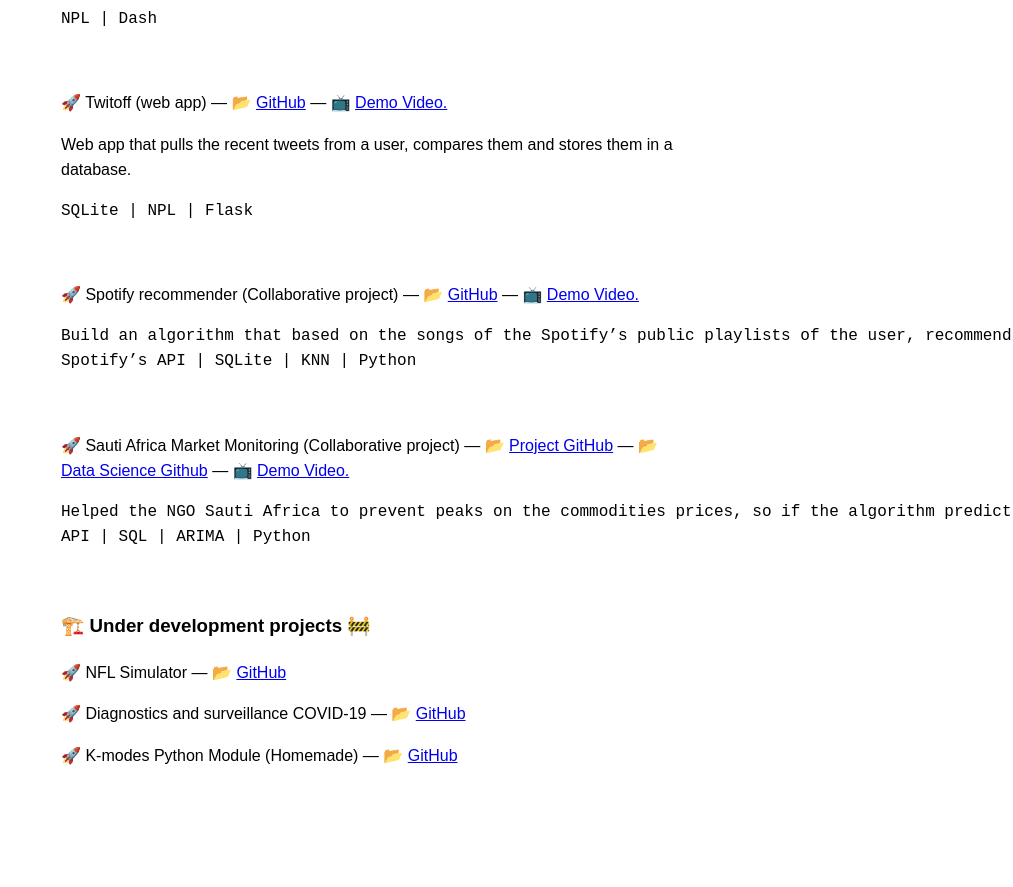
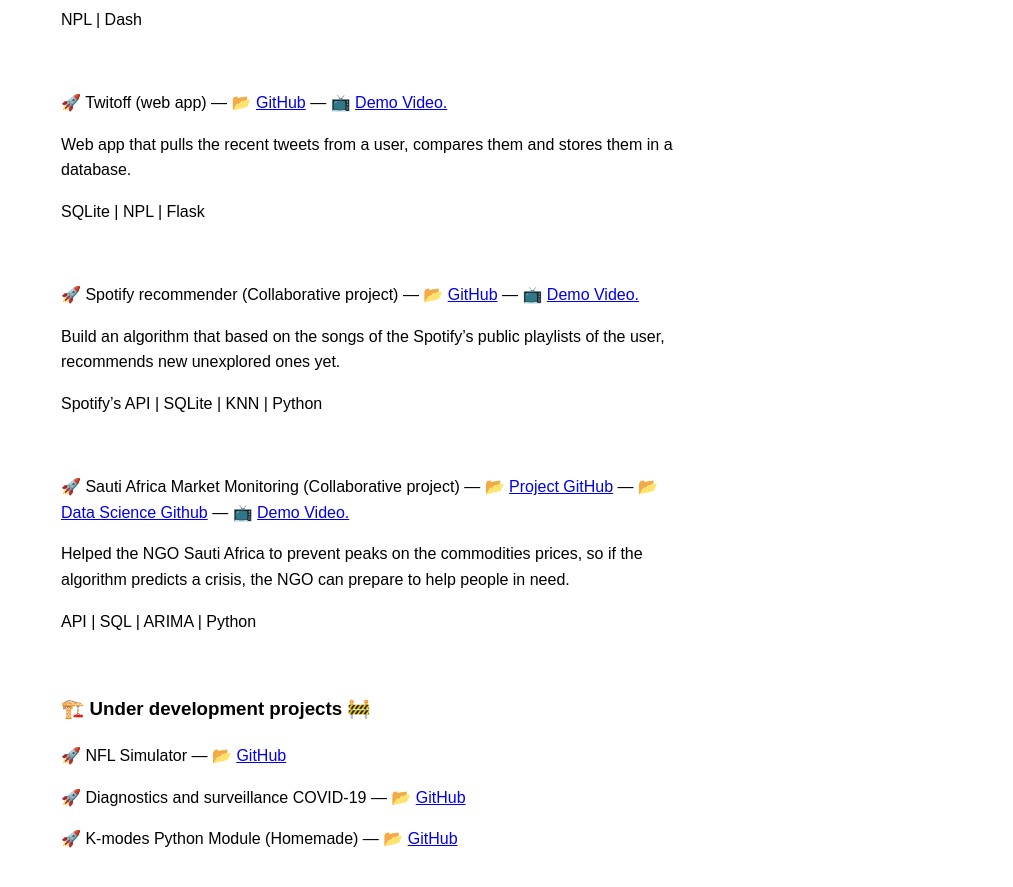
Before and after one commit to CodingDuckmx/CodingDuckmx.github.io, a Jekyll site: the page built from index.md, in a window 1280 px wide and 900 px high, scrolled down 1312 px. Shown: the top 887 px of the window, without its empty margins (267-1280 px from the left). Built offline with Jekyll 4.4.1, drawn with Linux system fonts in a browser that asks for light colours; our own code applies the rules of GitHub Pages for plain Markdown files; before the commit the page ends 2129 px from its top, so only the background shows below that.

```diff
--- a/index.md
+++ b/index.md
@@ -56,36 +56,36 @@ I'm a Mathematician who decided to learn to code, applying my background in Stat
 
   🚀  Is there a relation between the countries' Gross Domestic Product (GDP) and the LGB rights provided to their citizens? — 📂 <a href="https://github.com/CodingDuckmx/DS-Unit-1-Build--Correlation-between-LGBT-Rights-and-GDP">GitHub</a> 📝 <a href="https://medium.com/@CodingDuckMx/is-there-a-relation-between-lgbt-rights-and-gdp-per-capita-in-the-countries-efba6e7dcc64"> Blog post.</a>
 
-  	Statistical Analysis if there is a correletion among these two variables.
+<p> Statistical Analysis if there is a correletion among these two variables. </p>
 
 <br>
 
   🚀 Predicting stars on Kindle books' Reviews. — 📂 <a href="https://github.com/CodingDuckmx/AmazonKindleReviews">GitHub</a> 📝 <a href="https://medium.com/@CodingDuckMx/predicting-kindle-books-reviews-3be74232e5d7"> Blog post.</a>
 
-  	Web app that suggest how many stars a customer is likely to give, based on the written review of a Kindke Book.
-	NPL | Dash
+<p> Web app that suggest how many stars a customer is likely to give, based on the written review of a Kindke Book. </p>
+<p> NPL | Dash </p>
 
 <br>
 
  🚀 Twitoff (web app) — 📂 <a href="https://github.com/CodingDuckmx/Twitoff">GitHub</a> — 📺 <a href="https://www.youtube.com/watch?v=9PxNpC14wQw&feature=youtu.be">Demo Video.</a>
 
- 	Web app that pulls the recent tweets from a user, compares them and stores them in a database.
-	SQLite | NPL | Flask
+<p> Web app that pulls the recent tweets from a user, compares them and stores them in a database.</p>
+<p> SQLite | NPL | Flask </p>
 
 <br>
 
  🚀 Spotify recommender (Collaborative project) — 📂 <a href="https://github.com/Build-Week-Spotify-Song-Recommender">GitHub</a> — 📺 <a href="https://www.youtube.com/watch?v=9PxNpC14wQw&feature=youtu.be">Demo Video.</a>
 
-	Build an algorithm that based on the songs of the Spotify’s public playlists of the user, recommends new unexplored ones yet.
-	Spotify’s API | SQLite | KNN | Python
+<p> Build an algorithm that based on the songs of the Spotify’s public playlists of the user, recommends new unexplored ones yet. </p>
+<p> Spotify’s API | SQLite | KNN | Python </p>
 
 <br>
 
  🚀 Sauti Africa Market Monitoring  (Collaborative project) — 📂 <a href="https://github.com/Lambda-School-Labs/Sauti-Africa-Market-Monitoring-DS"> Project GitHub</a>
   — 📂 <a href="https://github.com/CodingDuckmx/Sauti-Africa-Market-Monitoring-DS"> Data Science Github</a> — 📺 <a href="https://www.youtube.com/watch?v=KpBUFMyogxA&feature=youtu.be">Demo Video.</a>
 
-	Helped the NGO Sauti Africa to prevent peaks on the commodities prices, so if the algorithm predicts a crisis, the NGO can prepare to help people in need.
-	API | SQL | ARIMA | Python
+<p> Helped the NGO Sauti Africa to prevent peaks on the commodities prices, so if the algorithm predicts a crisis, the NGO can prepare to help people in need. </p>
+<p> API | SQL | ARIMA | Python </p>
 
 
 <br>
```
